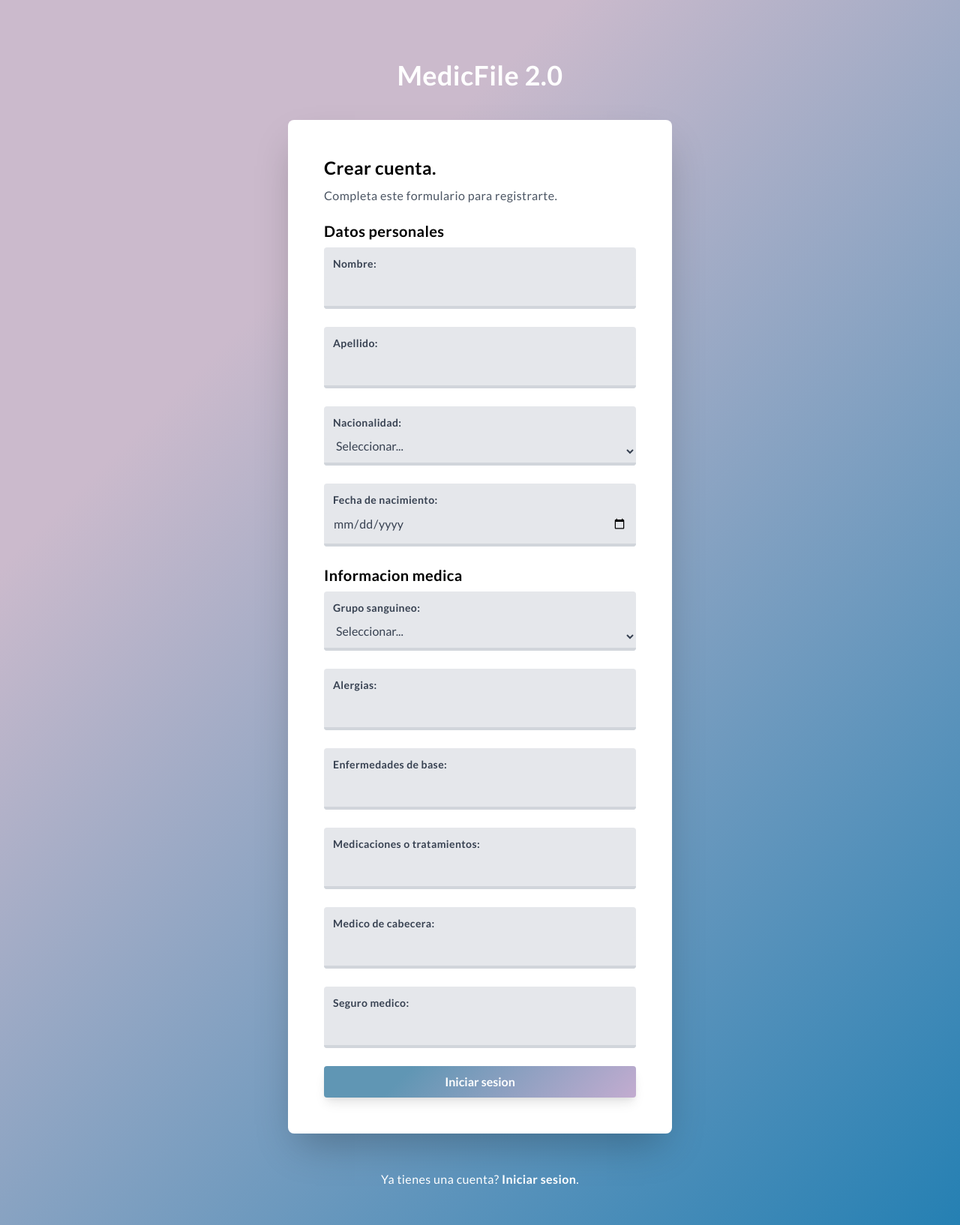
After one commit to jazgamarra/medicfile2.0, a Flask app: page /crear_ficha in a window 1280 px wide. The commit adds this page. Shown: the whole page at 75% size. Run offline with Flask 3, Linux system fonts and the light colour scheme; some web fonts are replaced.

Commit message:
register and create medicfile

```diff
--- a/app.py
+++ b/app.py
@@ -1,4 +1,4 @@
-from flask import Flask, render_template, url_for, redirect
+from flask import Flask, render_template, url_for, redirect, request
 from flask_sqlalchemy import SQLAlchemy
 from flask_login import UserMixin, login_user, LoginManager, login_required, logout_user, current_user
 from flask_bcrypt import Bcrypt
@@ -24,13 +24,31 @@ login_manager.login_view = 'login'
 # Cargar el usuario actual de la sesion actual
 @login_manager.user_loader
 def load_user(user_id):
-    return User.query.get(int(user_id))
+    return Users.query.get(int(user_id))
 
 # Modelo de tabla para la base de datos de usuarios
-class User(db.Model, UserMixin):
+class Users(db.Model, UserMixin):
     id = db.Column(db.Integer, primary_key=True)
     document = db.Column(db.String(60), nullable=False, unique=True)
     password = db.Column(db.String(80), nullable=False)
+
+class Ficha (db.Model):
+    id = db.Column(db.Integer, primary_key=True)
+    nombre = db.Column(db.String(80), nullable=False)
+    apellido = db.Column(db.String(50), nullable=False)
+    edad = db.Column(db.Integer, nullable=False)
+    nacionalidad = db.Column(db.String(50), nullable=False)
+    grupo_sanguineo = db.Column(db.String(50), nullable=False)
+    alergias = db.Column(db.String(50), nullable=False)
+    enfermedades = db.Column(db.String(50), nullable=False)
+    medicamentos = db.Column(db.String(50), nullable=False)
+    medico_cabecera = db.Column(db.String(50), nullable=False)
+    seguro_medico = db.Column(db.String(50), nullable=False)
+    id_user = db.Column(db.Integer, db.ForeignKey('users.id'), nullable=False)
+
+# Crear tablas en sql alchemy
+with app.app_context():
+    db.create_all()
 
 @app.route('/')
 def index():
@@ -42,8 +60,44 @@ def login():
 
 @app.route('/register', methods=['GET', 'POST'])
 def register():
+    if request.method == 'POST':
+        # Guardamos los datos de inicio de sesion
+        print (request.form)
+        document = request.form.get('nro_documento')
+        password = request.form.get('password')
+        password2 = request.form.get('password2')
+        if password == password2:
+            password_hash = bcrypt.generate_password_hash(password).decode('utf-8')
+            user = Users(document=document, password=password_hash)
+            db.session.add(user)
+            db.session.commit()
+            login_user(user)
+        else:
+            return "warning contraseña no coincide"
+        return redirect(url_for('crear_ficha'))
     return render_template('register.html')
 
+@app.route('/crear_ficha', methods=['GET', 'POST'])
+def crear_ficha():
+    if request.method == 'POST':
+        # Guardamos los datos de inicio de sesion
+        nombre = request.form.get('nombre')
+        apellido = request.form.get('apellido')
+        nacionalidad = request.form.get('nacionalidad')
+        fecha_nacimiento = request.form.get('fecha_nacimiento')
+        grupo_sanguineo = request.form.get('grupo_sanguineo')
+        alergias = request.form.get('alergias')
+        enfermedades = request.form.get('enfermedades')
+        medicamentos = request.form.get('medicamentos')
+        medico_cabecera = request.form.get('medico')
+        seguro_medico = request.form.get('seguro')
+        id_user = current_user.id
+
+        ficha = Ficha(id_user=id_user, nombre=nombre, apellido=apellido, nacionalidad=nacionalidad, grupo_sanguineo=grupo_sanguineo, alergias=alergias, enfermedades=enfermedades, medicamentos=medicamentos, medico_cabecera=medico_cabecera, seguro_medico=seguro_medico, edad=0)
+        db.session.add(ficha)
+        db.session.commit()
+        return redirect(url_for('login'))
+    return render_template('crear_ficha.html')
 
 if __name__ == '__main__':
     app.run(debug=True)
--- /dev/null
+++ b/templates/crear_ficha.html
@@ -0,0 +1,147 @@
+<!DOCTYPE html>
+<html lang="en">
+<head>
+    <meta charset="UTF-8">
+    <meta name="viewport" content="width=device-width, initial-scale=1.0">
+    <meta http-equiv="X-UA-Compatible" content="ie=edge">
+    <title>  Register - MedicFile</title>
+	<meta name="author" content="David Grzyb">
+    <meta name="description" content="">
+
+    <link href="https://cdnjs.cloudflare.com/ajax/libs/tailwindcss/2.2.19/tailwind.min.css" rel="stylesheet">
+    <link href="https://fonts.googleapis.com/css2?family=Lato:wght@400;700&display=swap" rel="stylesheet">
+    <style>
+        @import url("https://rsms.me/inter/inter.css");
+        html {
+          font-family: "Inter", -apple-system, BlinkMacSystemFont, "Segoe UI",
+            Roboto, "Helvetica Neue", Arial, "Noto Sans", sans-serif,
+            "Apple Color Emoji", "Segoe UI Emoji", "Segoe UI Symbol",
+            "Noto Color Emoji";
+        }
+
+        .gradient {
+            background-image: linear-gradient(315deg, #2580b3 0%, #cbbacc 74%);
+        }
+
+        .gradient2 {
+          background-color: #f39f86;
+          background-image: linear-gradient(315deg, #C3ACD0 0%, #6096B4 74%);
+        }
+
+        .browser-mockup {
+          border-top: 2em solid rgba(230, 230, 230, 0.7);
+          position: relative;
+          height: 60vh;
+        }
+
+        .browser-mockup:before {
+          display: block;
+          position: absolute;
+          content: "";
+          top: -1.25em;
+          left: 1em;
+          width: 0.5em;
+          height: 0.5em;
+          border-radius: 50%;
+          background-color: #f44;
+          box-shadow: 0 0 0 2px #f44, 1.5em 0 0 2px #9b3, 3em 0 0 2px #fb5;
+        }
+
+        .browser-mockup > * {
+          display: block;
+        }
+
+        /* Custom code for the demo */
+      </style>
+</head>
+<body class="gradient leading-relaxed tracking-wide min-h-screen pt-12 md:pt-20 pb-6 px-2 md:px-0 " style="font-family:'Lato',sans-serif;">
+    <header class="max-w-lg mx-auto">
+        <a href="#">
+            <h1 class="text-4xl font-bold text-white text-center"> MedicFile 2.0 </h1>
+        </a>
+    </header>
+
+    <main class="bg-white max-w-lg mx-auto p-8 md:p-12 my-10 rounded-lg shadow-2xl">
+        <section>
+            <h3 class="font-bold text-2xl"> Crear cuenta.</h3>
+            <p class="text-gray-600 pt-2"> Completa este formulario para registrarte.  </p>
+        </section>
+
+        <section class="mt-5">
+            <form class="flex flex-col" method="POST">
+                <h3 class="font-bold text-xl mb-2"> Datos personales </h3>
+                <div class="mb-6 pt-3 rounded bg-gray-200">
+                    <label class="block text-gray-700 text-sm font-bold mb-2 ml-3" for="nombre">Nombre: </label>
+                    <input type="text" id="nombre" name="nombre" class="bg-gray-200 rounded w-full text-gray-700 focus:outline-none border-b-4 border-gray-300 focus:border-purple-600 transition duration-500 px-3 pb-3">
+                </div>
+                <div class="mb-6 pt-3 rounded bg-gray-200">
+                    <label class="block text-gray-700 text-sm font-bold mb-2 ml-3" for="apellido">Apellido: </label>
+                    <input type="text" id="apellido" name="apellido" class="bg-gray-200 rounded w-full text-gray-700 focus:outline-none border-b-4 border-gray-300 focus:border-purple-600 transition duration-500 px-3 pb-3">
+                </div>
+                <div class="mb-6 pt-3 rounded bg-gray-200">
+                    <label class="block text-gray-700 text-sm font-bold mb-2 ml-3" for="nacionalidad">Nacionalidad: </label>
+                    <select id="nacionalidad" name="nacionalidad" class="bg-gray-200 rounded w-full text-gray-700 focus:outline-none border-b-4 border-gray-300 focus:border-purple-600 transition duration-500 px-3 pb-3">
+                        <option value="undefined">Seleccionar...</option>
+                        <option value="Argentina">Argentina</option>
+                        <option value="Brasil">Brasil</option>
+                        <option value="Chile">Chile</option>
+                        <option value="Uruguay">Uruguay</option>
+                        <option value="Paraguay">Paraguay</option>
+                        <option value="Bolivia">Bolivia</option>
+                        <option value="Peru">Peru</option>
+                        <option value="Ecuador">Ecuador</option>
+                        <option value="Colombia">Colombia</option>
+                        <option value="Venezuela">Venezuela</option>
+                        <option value="Otro">Otro</option>
+                    </select>
+                </div>
+                <div class="mb-6 pt-3 rounded bg-gray-200">
+                    <label class="block text-gray-700 text-sm font-bold mb-2 ml-3" for="fecha_nacimiento">Fecha de nacimiento: </label>
+                    <input type="date" id="fecha_nacimiento" name="fecha_nacimiento" class="bg-gray-200 rounded w-full text-gray-700 focus:outline-none border-b-4 border-gray-300 focus:border-purple-600 transition duration-500 px-3 pb-3">
+                </div>
+
+                <h3 class="font-bold text-xl mb-2"> Informacion medica </h3>
+                <div class="mb-6 pt-3 rounded bg-gray-200">
+                    <label class="block text-gray-700 text-sm font-bold mb-2 ml-3" for="grupo_sanguineo">Grupo sanguineo: </label>
+                    <select type="text" id="grupo_sanguineo" name="grupo_sanguineo" class="bg-gray-200 rounded w-full text-gray-700 focus:outline-none border-b-4 border-gray-300 focus:border-purple-600 transition duration-500 px-3 pb-3">
+                        <option value="undefined">Seleccionar...</option>
+                        <option value="A+">A+</option>
+                        <option value="A-">A-</option>
+                        <option value="B+">B+</option>
+                        <option value="B-">B-</option>
+                        <option value="AB+">AB+</option>
+                        <option value="AB-">AB-</option>
+                        <option value="O+">O+</option>
+                        <option value="O-">O-</option>
+                    </select>
+                </div>
+                <div class="mb-6 pt-3 rounded bg-gray-200">
+                    <label class="block text-gray-700 text-sm font-bold mb-2 ml-3" for="alergias">Alergias: </label>
+                    <input type="text" id="alergias" name="alergias" class="bg-gray-200 rounded w-full text-gray-700 focus:outline-none border-b-4 border-gray-300 focus:border-purple-600 transition duration-500 px-3 pb-3">
+                </div>
+                <div class="mb-6 pt-3 rounded bg-gray-200">
+                    <label class="block text-gray-700 text-sm font-bold mb-2 ml-3" for="enfermedades">Enfermedades de base: </label>
+                    <input type="text" id="enfermedades" name="enfermedades" class="bg-gray-200 rounded w-full text-gray-700 focus:outline-none border-b-4 border-gray-300 focus:border-purple-600 transition duration-500 px-3 pb-3">
+                </div>
+                <div class="mb-6 pt-3 rounded bg-gray-200">
+                    <label class="block text-gray-700 text-sm font-bold mb-2 ml-3" for="medicamentos">Medicaciones o tratamientos: </label>
+                    <input type="text" id="medicamentos" name="medicamentos" class="bg-gray-200 rounded w-full text-gray-700 focus:outline-none border-b-4 border-gray-300 focus:border-purple-600 transition duration-500 px-3 pb-3">
+                </div>
+                <div class="mb-6 pt-3 rounded bg-gray-200">
+                    <label class="block text-gray-700 text-sm font-bold mb-2 ml-3" for="medico">Medico de cabecera: </label>
+                    <input type="text" id="medico" name="medico" class="bg-gray-200 rounded w-full text-gray-700 focus:outline-none border-b-4 border-gray-300 focus:border-purple-600 transition duration-500 px-3 pb-3">
+                </div>
+                <div class="mb-6 pt-3 rounded bg-gray-200">
+                    <label class="block text-gray-700 text-sm font-bold mb-2 ml-3" for="seguro">Seguro medico: </label>
+                    <input type="text" id="seguro" name="seguro" class="bg-gray-200 rounded w-full text-gray-700 focus:outline-none border-b-4 border-gray-300 focus:border-purple-600 transition duration-500 px-3 pb-3">
+                </div>
+                <input class="gradient2 text-white font-bold py-2 rounded shadow-lg hover:shadow-xl transition duration-200" type="submit" value="Iniciar sesion">
+            </form>
+        </section>
+    </main>
+
+    <div class="max-w-lg mx-auto text-center mt-12 mb-6">
+        <p class="text-white">Ya tienes una cuenta? <a href="{{url_for('login')}}" class="font-bold hover:underline"> Iniciar sesion</a>.</p>
+    </div>
+</body>
+</html>
--- a/templates/login.html
+++ b/templates/login.html
@@ -67,7 +67,7 @@
             <p class="text-gray-600 pt-2"> Inicia sesion con tu cuenta. </p>
         </section>
 
-        <section class="mt-10">
+        <section class="mt-5 ">
             <form class="flex flex-col" method="POST">
                 <div class="mb-6 pt-3 rounded bg-gray-200">
                     <label class="block text-gray-700 text-sm font-bold mb-2 ml-3" for="nro_documento"> Numero de documento: </label>
```
Also changed, not shown: templates/register.html (+6 -78 lines).
